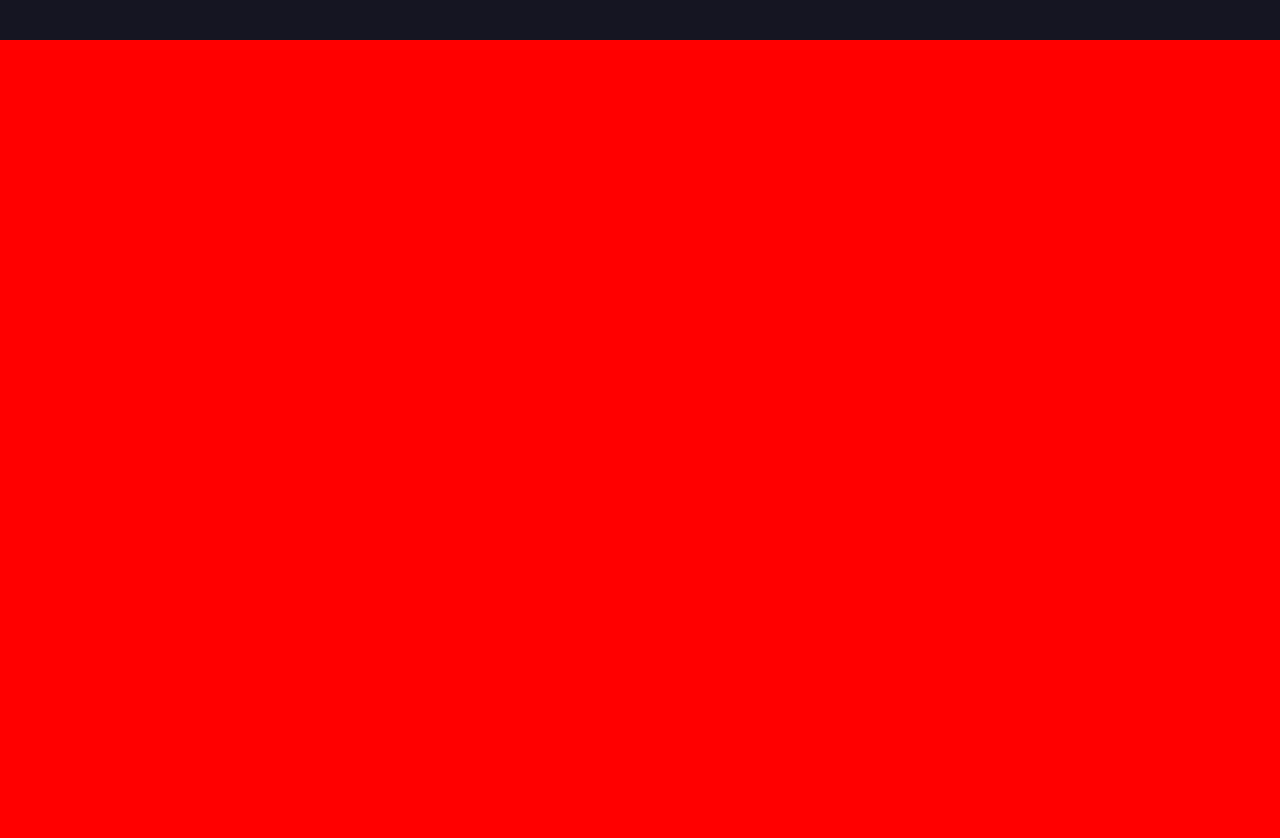
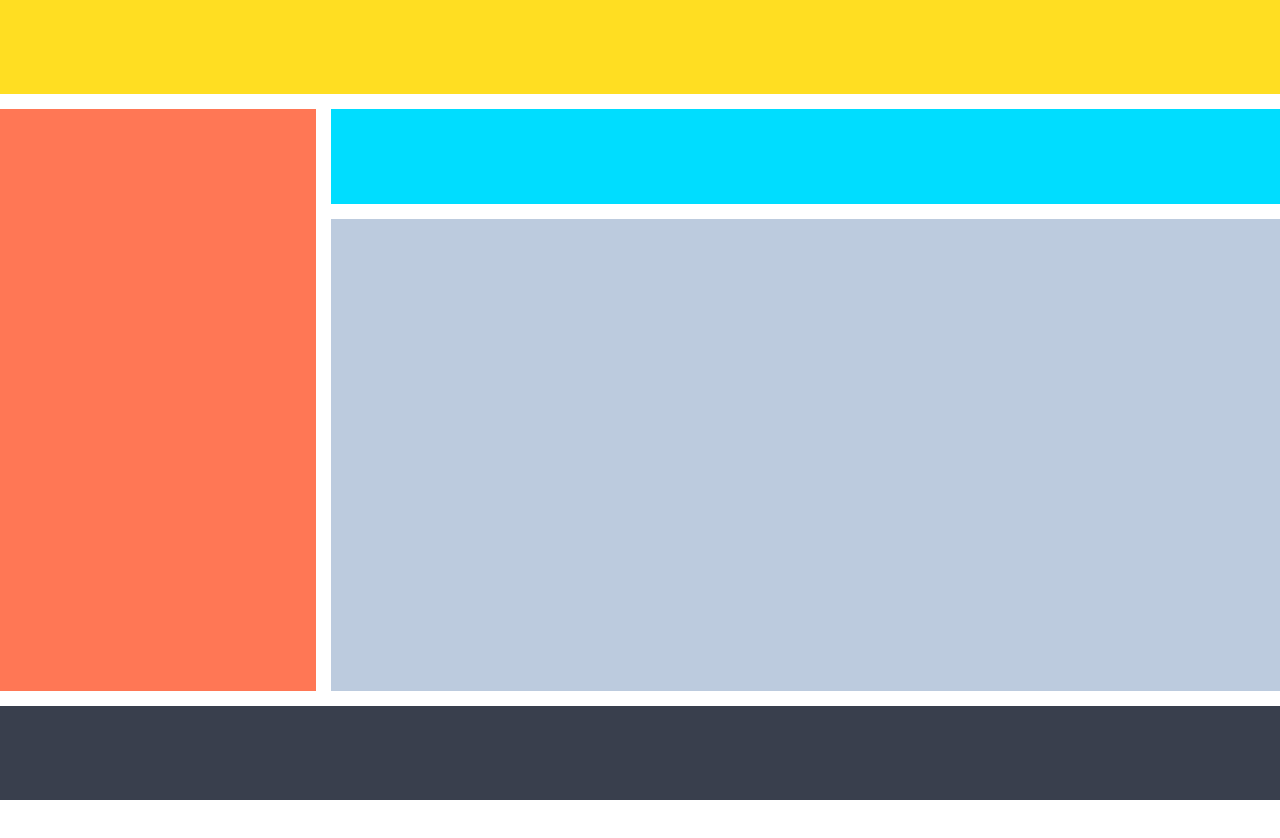
Before and after one commit to BlasioGodi/Advanced-HTML-and-CSS, a plain HTML site: page 03-grid-layout-3/index.html in a window 1280 px wide. After the commit the page ends 800 px from the top, so only its background shows below. Drawn offline with Linux system fonts and the light colour scheme; a web font is replaced by a local one.

Commit message:
Style change to holy grail layout

```diff
--- a/03-grid-layout-3/index.html
+++ b/03-grid-layout-3/index.html
@@ -11,21 +11,18 @@
     href="https://fonts.googleapis.com/css2?family=Anton&family=Moon+Dance&family=Roboto+Condensed:wght@300;400;700&display=swap"
     rel="stylesheet">
   <link rel="stylesheet" href="style.css">
+  <title>CSS | Holy Grail Mockup</title>
 
-  <title>CSS | Holy Grail Mockup</title>
 </head>
 
-<header>
-  <div class="header-con">
+<body>
+  <div class="container">
+    <div class="header"></div>
+    <div class="sidebar"></div>
+    <div class="nav"></div>
+    <div class="article"></div>
+    <div class="footer"></div>
   </div>
-</header>
-
-<body>
-  <div class="body-con">
-  </div>
-  <footer>
-
-  </footer>
 </body>
 
 </html>
--- a/03-grid-layout-3/style.css
+++ b/03-grid-layout-3/style.css
@@ -12,20 +12,34 @@ body {
   padding: 0%;
 }
 
-.header-con {
+.container {
   display: grid;
-  grid-template-columns: 2fr repeat(4, 1fr);
-  grid-template-rows: auto;
-  background-color: #151522;
-  height: 5vh;
+  grid-template-columns: 1fr 3fr;
+  grid-template-rows: repeat(2, 1fr) 5fr 1fr;
+  gap: 15px;
+  height: 100vh;
+  width: 100vw;
 }
 
-.body-con {
-  display: grid;
-  grid-template-columns: 1fr 4fr;
-  background-color: red;
-  height: 100vh;
+.header {
+  grid-column: 1 / 3;
+  background-color: #ffde22;
 }
 
-.footer-con {
+.sidebar {
+  grid-row: 2 / 4;
+  background-color: #ff7755;
 }
+
+.nav {
+  background-color: #00ddff;
+}
+
+.article {
+  background-color: #bccbde;
+}
+
+.footer {
+  grid-column: 1 / 3;
+  background-color: #393f4d;
+}
```
